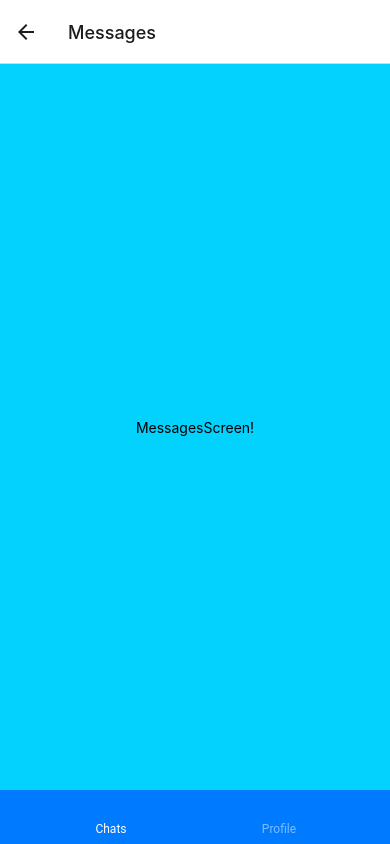
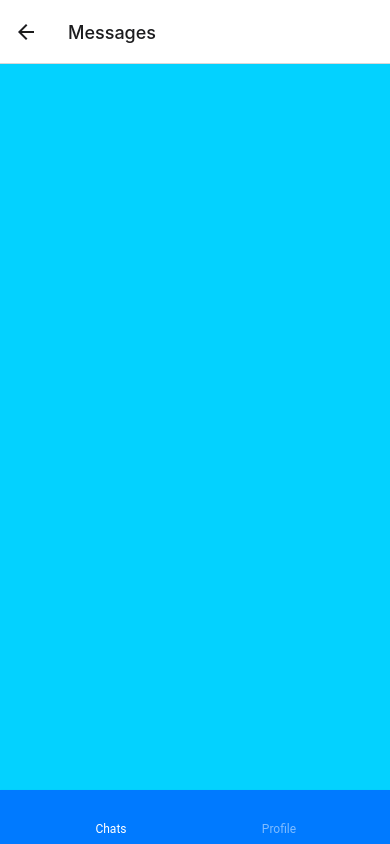
Before and after one commit to muratbyazrov/story-app, a React Native app: screen /Messages in a window 390 px wide. Built offline with nearby package versions, Linux system fonts and the light colour scheme.

Commit message:
message item

```diff
--- a/src/components/ChatItem.js
+++ b/src/components/ChatItem.js
@@ -1,12 +1,19 @@
-import React from 'react'
-import {Pressable, Image, Text, StyleSheet, View} from 'react-native'
+import React from 'react';
+import {Pressable, Image, Text, StyleSheet, View} from 'react-native';
+import {useDispatch} from 'react-redux';
+import {removeChat, setActiveChat} from '../features/chats/chatsSlice.js'
 
 export const ChatItem = ({data: {navigation, data: {item}}}) => {
-    const {sender: {photoUri, name}, messages} = item;
+    const {chatId, sender: {photoUri, name}, messages} = item;
+    const dispatch = useDispatch();
 
     return (
         <Pressable style={styles.container}
-                   onPress={() => navigation.navigate('Messages')}>
+                   onPress={() => {
+                       navigation.navigate('Messages');
+                       return dispatch(setActiveChat(chatId));
+                   }}
+                   onLongPress={() => dispatch(removeChat(chatId))}>
             <Image style={styles.image} source={{uri: photoUri}}/>
             <View style={styles.nameAndMessage}>
                 <Text style={styles.name}>{`${name}`}</Text>
@@ -30,9 +37,7 @@ const styles = StyleSheet.create({
         padding: 10,
         position: 'relative'
     },
-    nameAndMessage: {
-
-    },
+    nameAndMessage: {},
     image: {
         width: 60,
         height: 60,
--- /dev/null
+++ b/src/components/MessageItem.js
@@ -0,0 +1,26 @@
+import React from 'react';
+import {Pressable, Text, StyleSheet, View} from 'react-native';
+
+export const MessageItem = ({data: {item: {createDttm, isRead, messageText, senderId, messageId}}}) => {
+    return (
+        <Pressable style={styles.container}>
+            <Text>{messageText} {createDttm}</Text>
+        </Pressable>
+    )
+}
+
+const styles = StyleSheet.create({
+    container: {
+        flexDirection: "row",
+        alignItems: 'center',
+        justifyContent: 'space-between',
+        height: 85,
+        width: '100%',
+        backgroundColor: "white",
+        borderBottomWidth: 1,
+        borderColor: 'grey',
+        padding: 10,
+        position: 'relative'
+    },
+
+});
--- a/src/features/chats/chatsSlice.js
+++ b/src/features/chats/chatsSlice.js
@@ -3,6 +3,7 @@ import {createSlice} from '@reduxjs/toolkit';
 export const chatsSlice = createSlice({
     name: 'chats',
     initialState: {
+        activeChat: {},
         list: [
             {
                 chatId: 1,
@@ -31,7 +32,7 @@ export const chatsSlice = createSlice({
                 ]
             },
             {
-                chatId: 1,
+                chatId: 2,
                 sender: {
                     senderId: 1,
                     name: 'Мурат',
@@ -57,7 +58,7 @@ export const chatsSlice = createSlice({
                 ]
             },
             {
-                chatId: 1,
+                chatId: 3,
                 sender: {
                     senderId: 1,
                     name: 'Мурат',
@@ -83,7 +84,7 @@ export const chatsSlice = createSlice({
                 ]
             },
             {
-                chatId: 1,
+                chatId: 4,
                 sender: {
                     senderId: 1,
                     name: 'Мурат',
@@ -109,7 +110,7 @@ export const chatsSlice = createSlice({
                 ]
             },
             {
-                chatId: 1,
+                chatId: 5,
                 sender: {
                     senderId: 1,
                     name: 'Мурат',
@@ -135,7 +136,7 @@ export const chatsSlice = createSlice({
                 ]
             },
             {
-                chatId: 1,
+                chatId: 6,
                 sender: {
                     senderId: 1,
                     name: 'Мурат',
@@ -161,7 +162,7 @@ export const chatsSlice = createSlice({
                 ]
             },
             {
-                chatId: 1,
+                chatId: 7,
                 sender: {
                     senderId: 1,
                     name: 'Мурат',
@@ -187,7 +188,7 @@ export const chatsSlice = createSlice({
                 ]
             },
             {
-                chatId: 1,
+                chatId: 8,
                 sender: {
                     senderId: 1,
                     name: 'Мурат',
@@ -213,7 +214,7 @@ export const chatsSlice = createSlice({
                 ]
             },
             {
-                chatId: 1,
+                chatId: 9,
                 sender: {
                     senderId: 1,
                     name: 'Мурат',
@@ -239,7 +240,7 @@ export const chatsSlice = createSlice({
                 ]
             },
             {
-                chatId: 1,
+                chatId: 10,
                 sender: {
                     senderId: 1,
                     name: 'Мурат',
@@ -265,17 +266,21 @@ export const chatsSlice = createSlice({
                 ]
             },
         ]
-    }
-    ,
+    },
     reducers: {
         addChat: state => {
         },
-        removeChat: state => {
+        removeChat: (state, action) => {
+            state.list = state.list.filter(({chatId}) => chatId !== action.payload);
         },
         updateChat: state => {
+        },
+        setActiveChat: (state, action) => {
+            state.activeChat = state.list.find(({chatId}) => chatId === action.payload);
+            console.log(11, state.activeChat)
         }
     }
 });
 
-export const {addChat, removeChat, updateChat} = chatsSlice.actions;
+export const {addChat, removeChat, updateChat, setActiveChat} = chatsSlice.actions;
 export default chatsSlice.reducer;
--- a/src/screens/messages/ChatsScreen.js
+++ b/src/screens/messages/ChatsScreen.js
@@ -7,12 +7,14 @@ import {addChat, removeChat, updateChat} from '../../features/chats/chatsSlice.j
 export const ChatsScreen = ({navigation}) => {
     const renderItem = (data) => <ChatItem data={{navigation, data}}/>;
     const chats = useSelector(state => state.chats.list);
+    const dispatch = useDispatch();
 
     return (
         <View style={styles.container}>
             <FlatList
                 style={styles.flatList}
-                data={chats} renderItem={renderItem}
+                data={chats}
+                renderItem={renderItem}
                 keyExtractor={item => item.id}/>
         </View>
     )
--- a/src/screens/messages/MessagesScreen.js
+++ b/src/screens/messages/MessagesScreen.js
@@ -1,10 +1,19 @@
 import React from 'react';
-import {View, Text, StyleSheet} from 'react-native';
+import {View, Text, StyleSheet, FlatList} from 'react-native';
+import {useSelector} from 'react-redux';
+import {MessageItem} from "../../components/MessageItem";
 
-export const MessagesScreen = ({messages}) => {
-    console.log(messages)
+export const MessagesScreen = () => {
+    const renderItem = (data) => <MessageItem data={data}/>
+    const messages = useSelector(state => state.chats.activeChat.messages);
+
     return <View style={styles.center}>
-        <Text>MessagesScreen!</Text>
+        <FlatList
+            style={styles.flatList}
+            data={messages}
+            renderItem={renderItem}
+            keyExtractor={item => item.id}>
+        </FlatList>
     </View>
 }
 
@@ -15,4 +24,7 @@ const styles = StyleSheet.create({
         alignItems: 'center',
         justifyContent: 'center',
     },
+    flatList: {
+        width: '100%',
+    }
 });
```
Also changed, not shown: src/features/user/userSlice.js (added).
